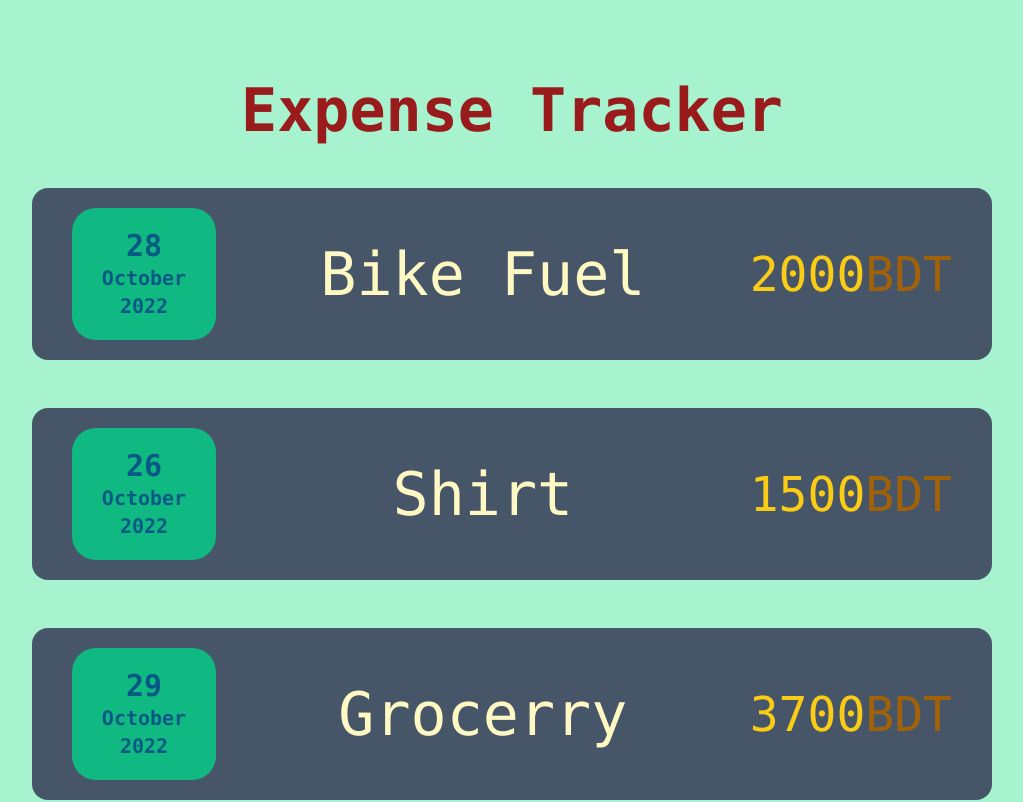
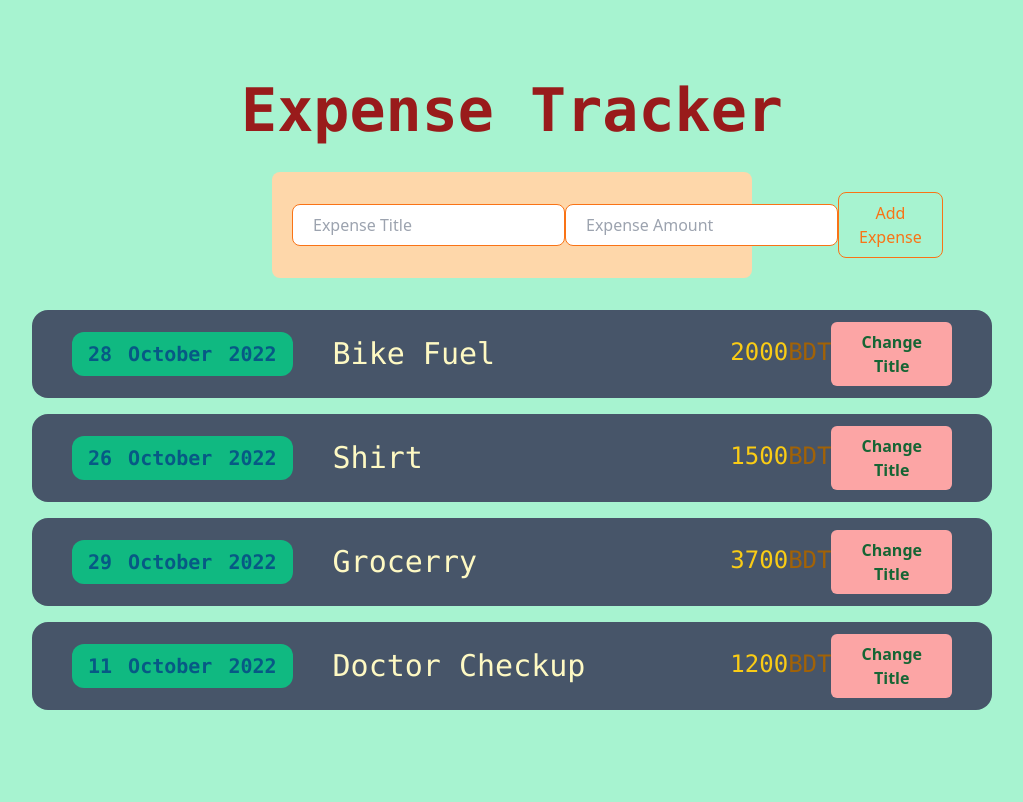
Before and after one commit to shovontanvir/expense-tracker, a React (Create React App) app: page / in a window 1280 px wide. Shown: the top 802 px of the page, without its empty margins (128-1151 px from the left). Built offline with nearby package versions, Linux system fonts and the light colour scheme.

Commit message:
responsive

```diff
--- a/src/App.js
+++ b/src/App.js
@@ -1,12 +1,14 @@
 import ExpenseItem from "./components/ExpenseItem";
 import Layout from "./components/Layout";
+import NewExpense from "./components/NewExpense";
 import expenses from "./Dummy/DummyExpenses";
 
 
-function App() {
+const App = () => {
   return (
       <Layout>
-        <h1 className="text-6xl text-center font-mono text-red-800 font-semibold">Expense Tracker</h1>
+        <h1 className="text-2xl sm:text-3xl md:text-4xl lg:text-5xl xl:text-6xl text-center font-mono text-red-800 font-semibold">Expense Tracker</h1>
+        <NewExpense />
         {
           expenses.map((expense) => (
           <ExpenseItem expenseDate={expense.date} expenseName={expense.name} expenseAmount={expense.amount} />
--- /dev/null
+++ b/src/components/ExpenseForm.jsx
@@ -0,0 +1,52 @@
+import React, { useRef } from "react";
+
+const ExpenseForm = (props) => {
+  const expenseNameInputRef = useRef();
+  const expenseAmountInputRef = useRef();
+
+  const submitHandler = (event) => {
+    event.preventDefault();
+    const enteredExpenseName = expenseNameInputRef.current.value;
+    const enteredExpenseAmount = expenseAmountInputRef.current.value;
+
+    const expenseObject = {
+      expenseName: enteredExpenseName,
+      expenseAmount: enteredExpenseAmount,
+    };
+    expenseNameInputRef.current.value = null;
+    expenseAmountInputRef.current.value = null;
+    props.onAddExpense(expenseObject);
+  };
+
+  return (
+    <form className="flex justify-between items-center w-1/2 p-5 bg-orange-200 rounded-lg">
+      <div className="">
+        <input
+          type="text"
+          placeholder="Expense Title"
+          className="px-5 py-2 rounded-lg border border-orange-500"
+          ref={expenseNameInputRef}
+        />
+      </div>
+      <div>
+        <input
+          type="number"
+          placeholder="Expense Amount"
+          className="px-5 py-2 rounded-lg border border-orange-500"
+          ref={expenseAmountInputRef}
+        />
+      </div>
+      <div>
+        <button
+          className="border border-orange-500 text-orange-500 px-5 py-2 rounded-lg"
+          type="submit"
+          onSubmit={submitHandler}
+        >
+          Add Expense
+        </button>
+      </div>
+    </form>
+  );
+};
+
+export default ExpenseForm;
--- a/src/components/ExpenseItem.jsx
+++ b/src/components/ExpenseItem.jsx
@@ -1,17 +1,35 @@
 import React from "react";
+import { useState } from "react";
 import ShowDate from "./ShowDate";
 
 const ExpenseItem = (props) => {
+  const [expenseName, setExpenseName] = useState(props.expenseName);
+  const handler = () => {
+    let title = "Title Changed";
+    expenseName === props.expenseName
+      ? setExpenseName(title)
+      : setExpenseName(props.expenseName);
+  };
+
   return (
-    <div className="bg-slate-600 py-5 px-10 rounded-2xl flex my-12 items-center justify-between">
+    <div className="bg-slate-600 py-3 px-4 sm:px-6 md:px-8 lg:px-10 rounded-2xl flex flex-col sm:flex-row my-4 items-center justify-between text-center sm:text-left">
       <ShowDate date={props.expenseDate} />
-      <h1 className="text-6xl text-yellow-100 font-mono">
-        {props.expenseName}
-      </h1>
-      <h1 className="text-5xl text-yellow-400 font-mono">
-        {props.expenseAmount}
-        <span className="text-yellow-700">BDT</span>
-      </h1>
+      <div className="md:w-1/2 lg:w-3/4 flex flex-col lg:flex-row lg:justify-between sm:pl-5 md:pl-10">
+        <h1 className="text-xl sm:text-2xl md:text-3xl text-yellow-100 font-mono">
+          {expenseName}
+        </h1>
+        <h1 className="text-lg sm:text-xl md:text-2xl text-yellow-400 font-mono">
+          {props.expenseAmount}
+          <span className="text-yellow-700">BDT</span>
+        </h1>
+      </div>
+
+      <button
+        className="bg-red-300 text-green-800 font-semibold py-2 px-5 sm:ml-auto rounded-md"
+        onClick={() => handler()}
+      >
+        Change Title
+      </button>
     </div>
   );
 };
--- a/src/components/Layout.jsx
+++ b/src/components/Layout.jsx
@@ -2,7 +2,7 @@ import React from "react";
 
 const Layout = (props) => {
   return (
-    <div className="px-40 py-20 bg-emerald-200 min-h-screen">
+    <div className="px-8 sm:px-16 md:px-24 lg:px-32 xl:px-40 py-20 bg-emerald-200 min-h-screen">
       {props.children}
     </div>
   );
--- /dev/null
+++ b/src/components/NewExpense.jsx
@@ -0,0 +1,12 @@
+import React from "react";
+import ExpenseForm from "./ExpenseForm";
+
+const NewExpense = () => {
+  return (
+    <div className="flex justify-center my-8">
+      <ExpenseForm />
+    </div>
+  );
+};
+
+export default NewExpense;
--- a/src/components/ShowDate.jsx
+++ b/src/components/ShowDate.jsx
@@ -6,10 +6,16 @@ const ShowDate = (props) => {
   let month = date.toLocaleString("en-US", { month: "long" });
   let year = date.getFullYear();
   return (
-    <div className="text-center bg-emerald-500 p-5 w-36 rounded-3xl">
-      <h1 className="text-3xl font-mono font-semibold text-sky-800">{day}</h1>
-      <h2 className="text-xl font-mono font-semibold text-sky-800">{month}</h2>
-      <h3 className="text-xl font-mono font-semibold text-sky-800">{year}</h3>
+    <div className="text-center bg-emerald-500 p-2 rounded-xl flex flex-col lg:flex-row">
+      <h1 className="sm:text-lg md:text-xl font-mono font-semibold text-sky-800 mx-2">
+        {day}
+      </h1>
+      <h1 className="sm:text-lg md:text-xl font-mono font-semibold text-sky-800 mx-2">
+        {month}
+      </h1>
+      <h1 className="sm:text-lg md:text-xl font-mono font-semibold text-sky-800 mx-2">
+        {year}
+      </h1>
     </div>
   );
 };
--- a/src/index.css
+++ b/src/index.css
@@ -454,22 +454,33 @@ video {
   --tw-backdrop-saturate:  ;
   --tw-backdrop-sepia:  ;
 }
-.m-0 {
-  margin: 0px;
+.my-12 {
+  margin-top: 3rem;
+  margin-bottom: 3rem;
 }
 .my-8 {
   margin-top: 2rem;
   margin-bottom: 2rem;
 }
-.my-12 {
-  margin-top: 3rem;
-  margin-bottom: 3rem;
+.mx-2 {
+  margin-left: 0.5rem;
+  margin-right: 0.5rem;
 }
-.mt-12 {
-  margin-top: 3rem;
+.my-4 {
+  margin-top: 1rem;
+  margin-bottom: 1rem;
+}
+.ml-10 {
+  margin-left: 2.5rem;
+}
+.ml-auto {
+  margin-left: auto;
 }
 .flex {
   display: flex;
+}
+.aspect-square {
+  aspect-ratio: 1 / 1;
 }
 .min-h-screen {
   min-height: 100vh;
@@ -477,71 +488,108 @@ video {
 .w-36 {
   width: 9rem;
 }
-.w-full {
-  width: 100%;
+.w-1\/2 {
+  width: 50%;
+}
+.w-1\/3 {
+  width: 33.333333%;
+}
+.w-3\/4 {
+  width: 75%;
 }
 .w-auto {
   width: auto;
 }
+.w-full {
+  width: 100%;
+}
+.w-1\/4 {
+  width: 25%;
+}
+.border-separate {
+  border-collapse: separate;
+}
+.flex-col {
+  flex-direction: column;
+}
 .items-center {
   align-items: center;
+}
+.justify-center {
+  justify-content: center;
 }
 .justify-between {
   justify-content: space-between;
 }
+.rounded-2xl {
+  border-radius: 1rem;
+}
 .rounded-3xl {
   border-radius: 1.5rem;
 }
-.rounded-2xl {
-  border-radius: 1rem;
+.rounded-md {
+  border-radius: 0.375rem;
 }
 .rounded-xl {
   border-radius: 0.75rem;
 }
-.rounded-full {
-  border-radius: 9999px;
+.rounded-lg {
+  border-radius: 0.5rem;
+}
+.border {
+  border-width: 1px;
+}
+.border-2 {
+  border-width: 2px;
+}
+.border-4 {
+  border-width: 4px;
+}
+.border-red-900 {
+  --tw-border-opacity: 1;
+  border-color: rgb(127 29 29 / var(--tw-border-opacity));
+}
+.border-orange-500 {
+  --tw-border-opacity: 1;
+  border-color: rgb(249 115 22 / var(--tw-border-opacity));
+}
+.bg-slate-600 {
+  --tw-bg-opacity: 1;
+  background-color: rgb(71 85 105 / var(--tw-bg-opacity));
+}
+.bg-emerald-200 {
+  --tw-bg-opacity: 1;
+  background-color: rgb(167 243 208 / var(--tw-bg-opacity));
 }
 .bg-emerald-500 {
   --tw-bg-opacity: 1;
   background-color: rgb(16 185 129 / var(--tw-bg-opacity));
 }
-.bg-emerald-300 {
+.bg-red-700 {
   --tw-bg-opacity: 1;
-  background-color: rgb(110 231 183 / var(--tw-bg-opacity));
+  background-color: rgb(185 28 28 / var(--tw-bg-opacity));
 }
-.bg-emerald-100 {
+.bg-red-500 {
   --tw-bg-opacity: 1;
-  background-color: rgb(209 250 229 / var(--tw-bg-opacity));
+  background-color: rgb(239 68 68 / var(--tw-bg-opacity));
 }
-.bg-emerald-200 {
+.bg-red-300 {
   --tw-bg-opacity: 1;
-  background-color: rgb(167 243 208 / var(--tw-bg-opacity));
+  background-color: rgb(252 165 165 / var(--tw-bg-opacity));
 }
-.bg-slate-600 {
+.bg-orange-300 {
   --tw-bg-opacity: 1;
-  background-color: rgb(71 85 105 / var(--tw-bg-opacity));
+  background-color: rgb(253 186 116 / var(--tw-bg-opacity));
+}
+.bg-orange-200 {
+  --tw-bg-opacity: 1;
+  background-color: rgb(254 215 170 / var(--tw-bg-opacity));
 }
 .p-5 {
   padding: 1.25rem;
 }
-.p-40 {
-  padding: 10rem;
-}
-.px-40 {
-  padding-left: 10rem;
-  padding-right: 10rem;
-}
-.py-40 {
-  padding-top: 10rem;
-  padding-bottom: 10rem;
-}
-.py-20 {
-  padding-top: 5rem;
-  padding-bottom: 5rem;
-}
-.px-16 {
-  padding-left: 4rem;
-  padding-right: 4rem;
+.p-2 {
+  padding: 0.5rem;
 }
 .py-5 {
   padding-top: 1.25rem;
@@ -551,11 +599,49 @@ video {
   padding-left: 2.5rem;
   padding-right: 2.5rem;
 }
+.px-40 {
+  padding-left: 10rem;
+  padding-right: 10rem;
+}
+.py-20 {
+  padding-top: 5rem;
+  padding-bottom: 5rem;
+}
+.py-3 {
+  padding-top: 0.75rem;
+  padding-bottom: 0.75rem;
+}
+.px-8 {
+  padding-left: 2rem;
+  padding-right: 2rem;
+}
+.px-4 {
+  padding-left: 1rem;
+  padding-right: 1rem;
+}
+.py-2 {
+  padding-top: 0.5rem;
+  padding-bottom: 0.5rem;
+}
+.px-5 {
+  padding-left: 1.25rem;
+  padding-right: 1.25rem;
+}
+.pl-10 {
+  padding-left: 2.5rem;
+}
+.pl-5 {
+  padding-left: 1.25rem;
+}
 .text-center {
   text-align: center;
 }
 .font-mono {
   font-family: ui-monospace, SFMono-Regular, Menlo, Monaco, Consolas, "Liberation Mono", "Courier New", monospace;
+}
+.text-6xl {
+  font-size: 3.75rem;
+  line-height: 1;
 }
 .text-5xl {
   font-size: 3rem;
@@ -569,49 +655,215 @@ video {
   font-size: 1.25rem;
   line-height: 1.75rem;
 }
-.text-6xl {
-  font-size: 3.75rem;
-  line-height: 1;
+.text-sm {
+  font-size: 0.875rem;
+  line-height: 1.25rem;
+}
+.text-2xl {
+  font-size: 1.5rem;
+  line-height: 2rem;
+}
+.text-lg {
+  font-size: 1.125rem;
+  line-height: 1.75rem;
 }
 .font-semibold {
   font-weight: 600;
 }
-.font-bold {
-  font-weight: 700;
+.text-red-800 {
+  --tw-text-opacity: 1;
+  color: rgb(153 27 27 / var(--tw-text-opacity));
+}
+.text-yellow-100 {
+  --tw-text-opacity: 1;
+  color: rgb(254 249 195 / var(--tw-text-opacity));
+}
+.text-yellow-400 {
+  --tw-text-opacity: 1;
+  color: rgb(250 204 21 / var(--tw-text-opacity));
+}
+.text-yellow-700 {
+  --tw-text-opacity: 1;
+  color: rgb(161 98 7 / var(--tw-text-opacity));
 }
 .text-sky-800 {
   --tw-text-opacity: 1;
   color: rgb(7 89 133 / var(--tw-text-opacity));
 }
-.text-red-800 {
+.text-green-400 {
   --tw-text-opacity: 1;
-  color: rgb(153 27 27 / var(--tw-text-opacity));
+  color: rgb(74 222 128 / var(--tw-text-opacity));
 }
-.text-orange-600 {
+.text-green-700 {
   --tw-text-opacity: 1;
-  color: rgb(234 88 12 / var(--tw-text-opacity));
+  color: rgb(21 128 61 / var(--tw-text-opacity));
 }
-.text-red-600 {
+.text-green-900 {
   --tw-text-opacity: 1;
-  color: rgb(220 38 38 / var(--tw-text-opacity));
+  color: rgb(20 83 45 / var(--tw-text-opacity));
 }
-.text-yellow-100 {
+.text-green-800 {
   --tw-text-opacity: 1;
-  color: rgb(254 249 195 / var(--tw-text-opacity));
+  color: rgb(22 101 52 / var(--tw-text-opacity));
 }
-.text-yellow-600 {
+.text-orange-500 {
   --tw-text-opacity: 1;
-  color: rgb(202 138 4 / var(--tw-text-opacity));
+  color: rgb(249 115 22 / var(--tw-text-opacity));
 }
-.text-yellow-400 {
-  --tw-text-opacity: 1;
-  color: rgb(250 204 21 / var(--tw-text-opacity));
+@media (min-width: 640px) {
+
+  .sm\:ml-auto {
+    margin-left: auto;
+  }
+
+  .sm\:w-1\/2 {
+    width: 50%;
+  }
+
+  .sm\:flex-row {
+    flex-direction: row;
+  }
+
+  .sm\:flex-col {
+    flex-direction: column;
+  }
+
+  .sm\:justify-between {
+    justify-content: space-between;
+  }
+
+  .sm\:px-16 {
+    padding-left: 4rem;
+    padding-right: 4rem;
+  }
+
+  .sm\:px-6 {
+    padding-left: 1.5rem;
+    padding-right: 1.5rem;
+  }
+
+  .sm\:pl-5 {
+    padding-left: 1.25rem;
+  }
+
+  .sm\:text-left {
+    text-align: left;
+  }
+
+  .sm\:text-start {
+    text-align: start;
+  }
+
+  .sm\:text-3xl {
+    font-size: 1.875rem;
+    line-height: 2.25rem;
+  }
+
+  .sm\:text-lg {
+    font-size: 1.125rem;
+    line-height: 1.75rem;
+  }
+
+  .sm\:text-2xl {
+    font-size: 1.5rem;
+    line-height: 2rem;
+  }
+
+  .sm\:text-xl {
+    font-size: 1.25rem;
+    line-height: 1.75rem;
+  }
 }
-.text-yellow-900 {
-  --tw-text-opacity: 1;
-  color: rgb(113 63 18 / var(--tw-text-opacity));
+@media (min-width: 768px) {
+
+  .md\:w-1\/2 {
+    width: 50%;
+  }
+
+  .md\:flex-row {
+    flex-direction: row;
+  }
+
+  .md\:justify-between {
+    justify-content: space-between;
+  }
+
+  .md\:px-24 {
+    padding-left: 6rem;
+    padding-right: 6rem;
+  }
+
+  .md\:px-8 {
+    padding-left: 2rem;
+    padding-right: 2rem;
+  }
+
+  .md\:pl-10 {
+    padding-left: 2.5rem;
+  }
+
+  .md\:text-4xl {
+    font-size: 2.25rem;
+    line-height: 2.5rem;
+  }
+
+  .md\:text-xl {
+    font-size: 1.25rem;
+    line-height: 1.75rem;
+  }
+
+  .md\:text-3xl {
+    font-size: 1.875rem;
+    line-height: 2.25rem;
+  }
+
+  .md\:text-2xl {
+    font-size: 1.5rem;
+    line-height: 2rem;
+  }
 }
-.text-yellow-700 {
-  --tw-text-opacity: 1;
-  color: rgb(161 98 7 / var(--tw-text-opacity));
+@media (min-width: 1024px) {
+
+  .lg\:w-3\/4 {
+    width: 75%;
+  }
+
+  .lg\:flex-row {
+    flex-direction: row;
+  }
+
+  .lg\:justify-between {
+    justify-content: space-between;
+  }
+
+  .lg\:px-32 {
+    padding-left: 8rem;
+    padding-right: 8rem;
+  }
+
+  .lg\:px-10 {
+    padding-left: 2.5rem;
+    padding-right: 2.5rem;
+  }
+
+  .lg\:pl-10 {
+    padding-left: 2.5rem;
+  }
+
+  .lg\:text-5xl {
+    font-size: 3rem;
+    line-height: 1;
+  }
 }
+@media (min-width: 1280px) {
+
+  .xl\:px-40 {
+    padding-left: 10rem;
+    padding-right: 10rem;
+  }
+
+  .xl\:text-6xl {
+    font-size: 3.75rem;
+    line-height: 1;
+  }
+}
```
